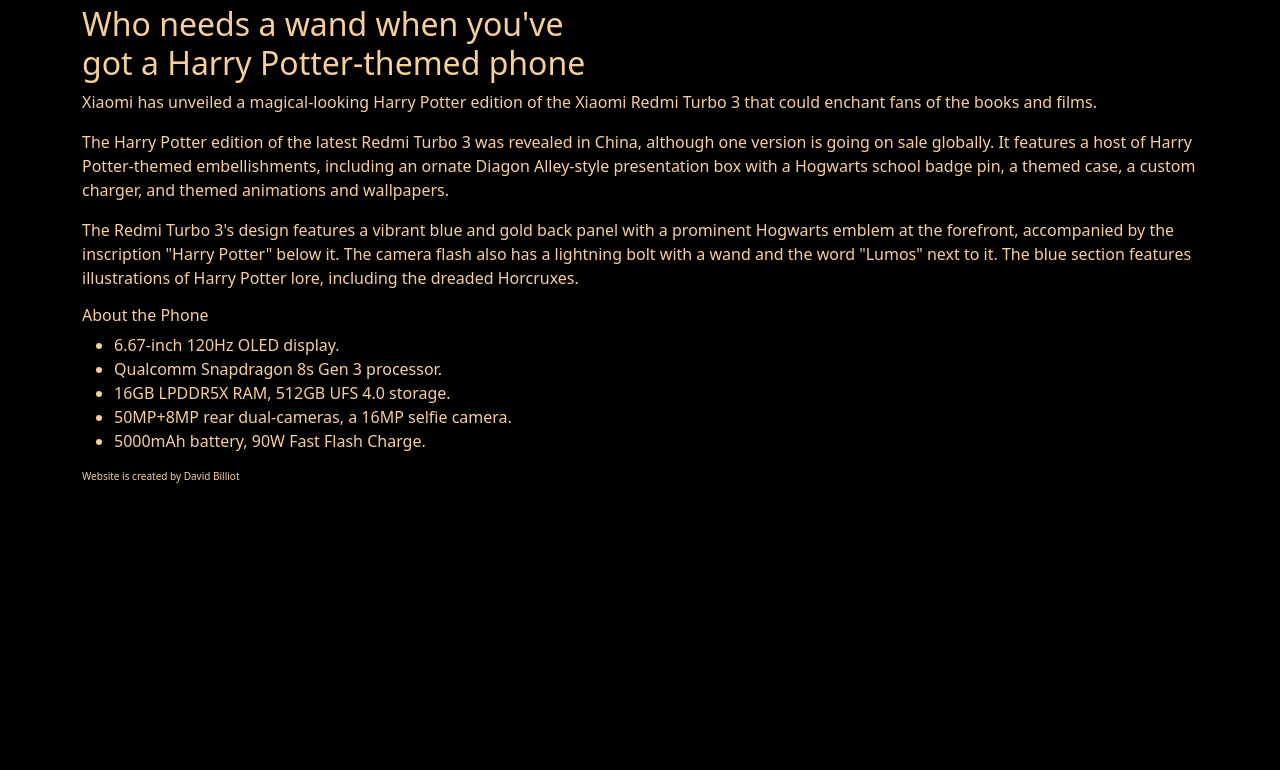
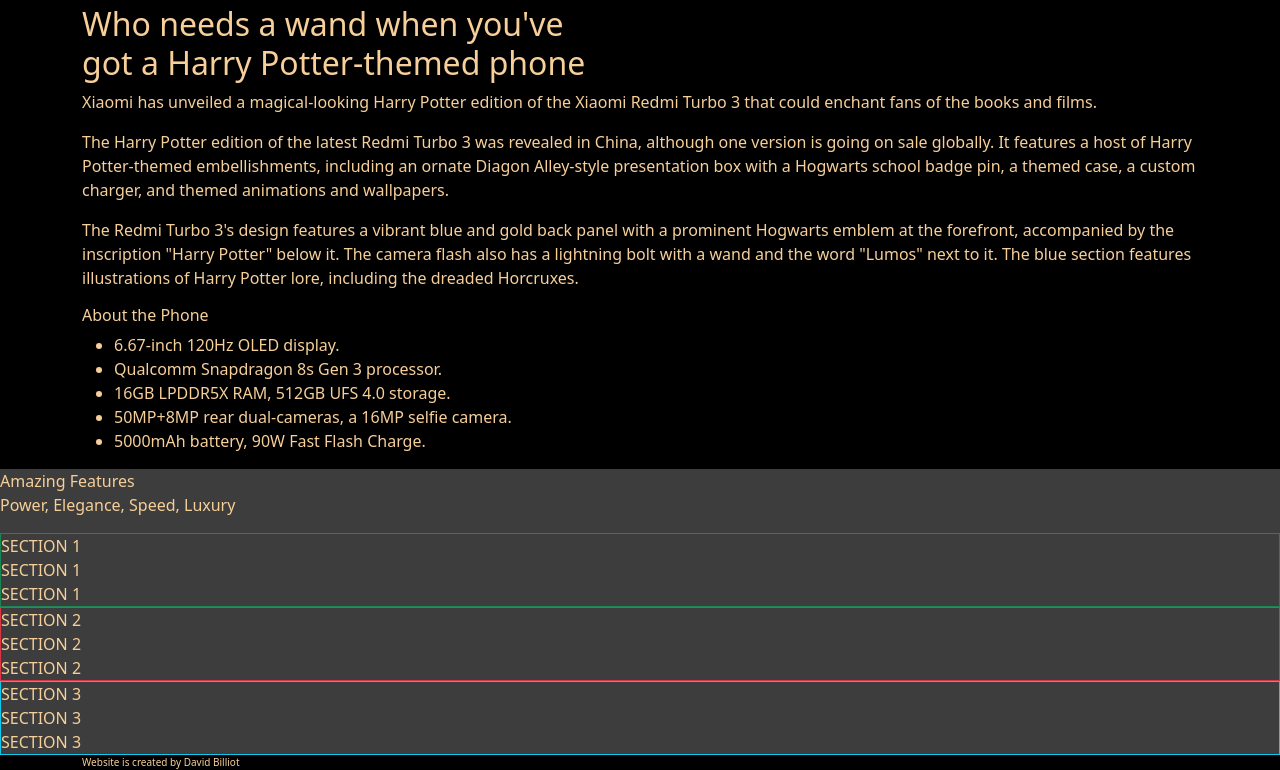
Before and after one commit to Xasbus/React_Landing_Page, a React app: page / in a window 1280 px wide. Shown: the part 348-1118 px from the top of the page. Before the commit the page ends 832 px from the top, so only its background shows below. Built offline with nearby package versions, Linux system fonts and the light colour scheme.

Commit message:
working on positioning

```diff
--- a/sass.scss
+++ b/sass.scss
@@ -1,4 +1,18 @@
 $black: rgba(0,0,0,1);
+$grey: rgba(61, 61, 61, 1);
+$textColor: rgba(247, 207, 153,1);
+
+@mixin titleText{
+    font-weight: bold;
+    font-size: 15px;
+}
+
+.boldText {
+    font-weight: bold;
+}
+.textSize {
+    font-size: 15px;
+}
 
 .topPic {
     background-image: url("./photos/title_HP_phone_pic.jpg");
@@ -6,17 +20,38 @@
     opacity: 1;
 }
 
-div h1 {color: rgba(191, 0, 29, 1);
-padding: 75px 10% 0px}
-div h3 {color: rgb(191, 0, 29, 1);
-padding: 0px 10% 75px;}
+div h1 {
+    color: rgba(191, 0, 29, 1);
+padding: 75px 10% 0px
+}
+
+div h3 {
+    color: rgb(191, 0, 29, 1);
+padding: 0px 10% 75px;
+}
 
 body {
     background-color: $black;
 };
 
-main {color: rgb(247, 207, 153);}
+main {
+    color: $textColor;
+}
+
 footer {
-    color: rgb(247, 207, 153);
+    color: $textColor;
     font-size: 10px
 }
+
+.middleSection {
+    background-color: $grey;
+    width: 100%;
+}
+
+// .centerMidSec {
+//     display: flex;
+//     border: red;
+//     width: 100%;
+//     justify-content: center;
+//     align-items: center;
+// }
--- a/src/index.js
+++ b/src/index.js
@@ -53,6 +53,28 @@
           <li>5000mAh battery, 90W Fast Flash Charge.</li>
         </ul>
       </section>
+      <section class="middleSection">
+        <p class="fw-bold, centerMidSec">
+          Amazing Features
+          <br />
+          Power, Elegance, Speed, Luxury
+        </p>
+        <div class="row, border border-success">
+          <div class="col">SECTION 1</div>
+          <div class="col">SECTION 1</div>
+          <div class="col">SECTION 1</div>
+        </div>
+        <div class="row, border border-danger">
+          <div class="col">SECTION 2</div>
+          <div class="col">SECTION 2</div>
+          <div class="col">SECTION 2</div>
+        </div>
+        <div class="row, border border-info">
+          <div class="col">SECTION 3</div>
+          <div class="col">SECTION 3</div>
+          <div class="col">SECTION 3</div>
+        </div>
+      </section>
     </main>
     <footer class="container">Website is created by David Billiot</footer>
   </body>
```
Also changed, not shown: dist/main.js, sass.css, 1 other file.
